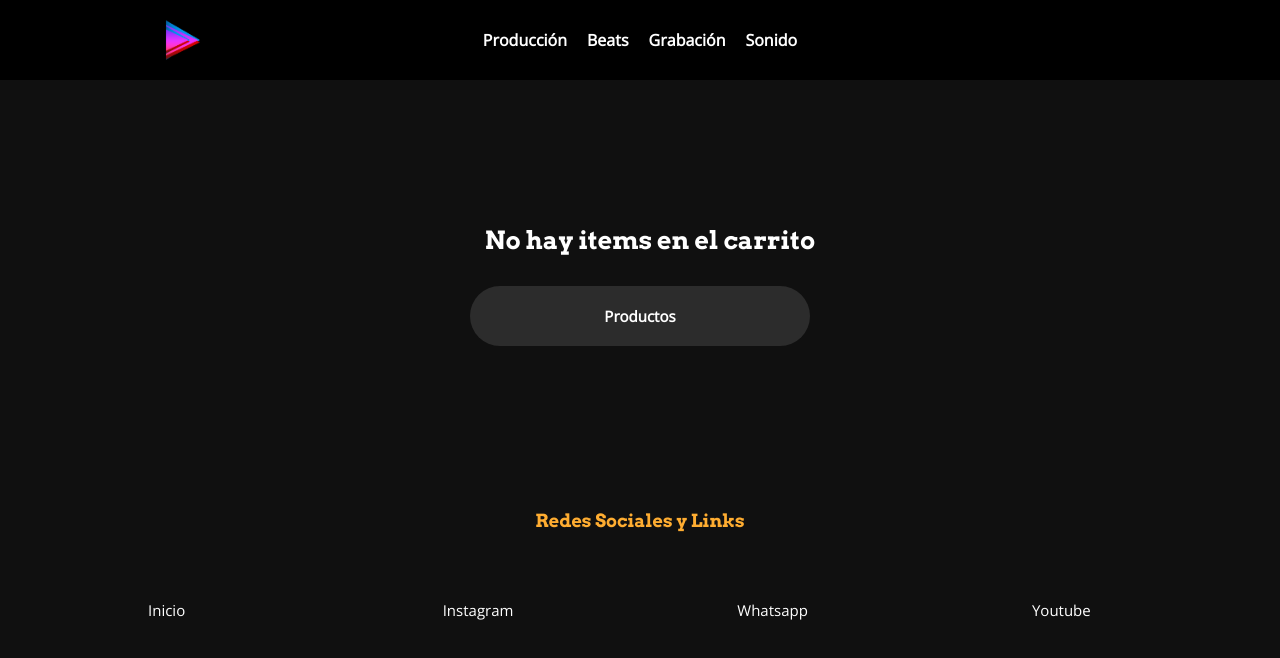
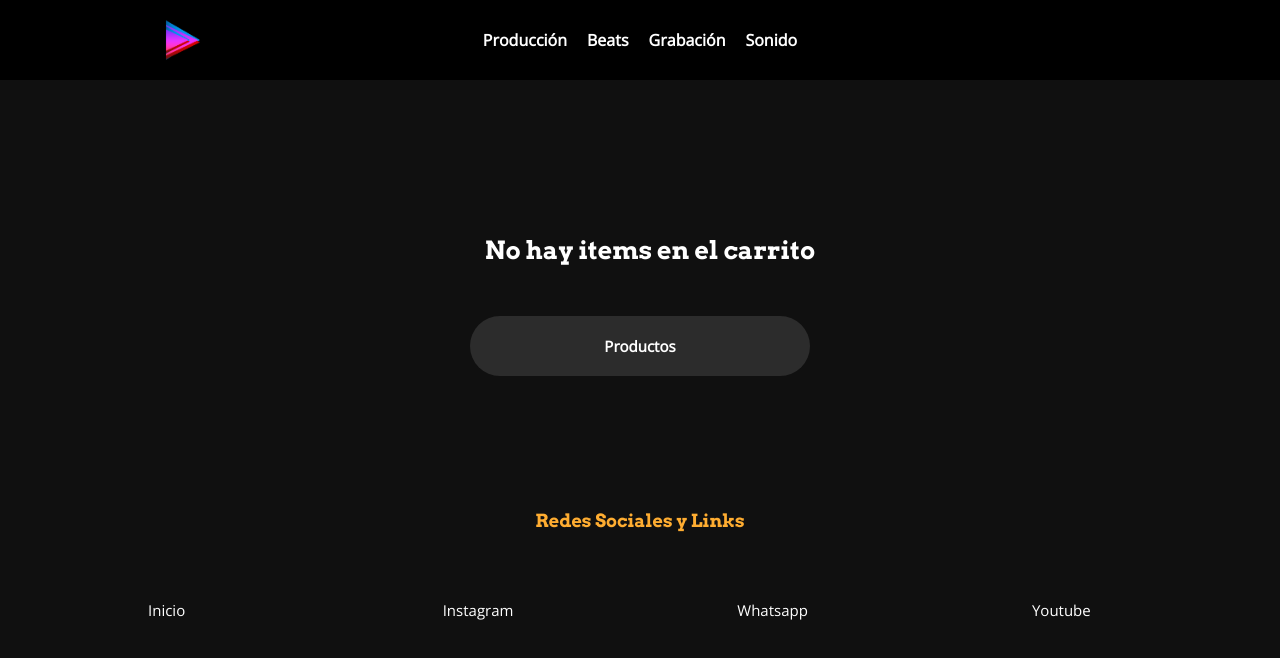
Before and after one commit to Marcelotello20/PF_MarceloTello-ReactJS, a React (Vite) app: page /cart in a window 1280 px wide. Shown: the top 658 px of the page. Built offline with nearby package versions, Linux system fonts and the light colour scheme.

Commit message:
agregando estilos a /cart

```diff
--- a/src/components/Cart/Cart.css
+++ b/src/components/Cart/Cart.css
@@ -9,7 +9,7 @@
     color: white;
     font-family: 'Arvo', sans-serif;
     font-size: 25px;
-    margin: 20px 0 20px 20px;
+    margin: 60px 0 40px 20px;
     font-weight: bold;
 
 }
@@ -19,6 +19,7 @@
     display: flex;
     width: 80%;
     flex-flow: column ;
+    margin: 60px 0 60px 0;
 }
 
 /*BOTON LIMPIAR CARRO Y TOTAL DE CARROINFO2*/
@@ -27,6 +28,11 @@
     width: 100%;
     flex-flow: row wrap;
     justify-content: center;
+    margin: 40px 0 40px 0;
+}
+.CarroInfo2 h3 {
+    color: white;
+    font-family: 'Open Sans', sans-serif;
 }
 .CarroInfo2 button {
     border-radius: 30px;
```
